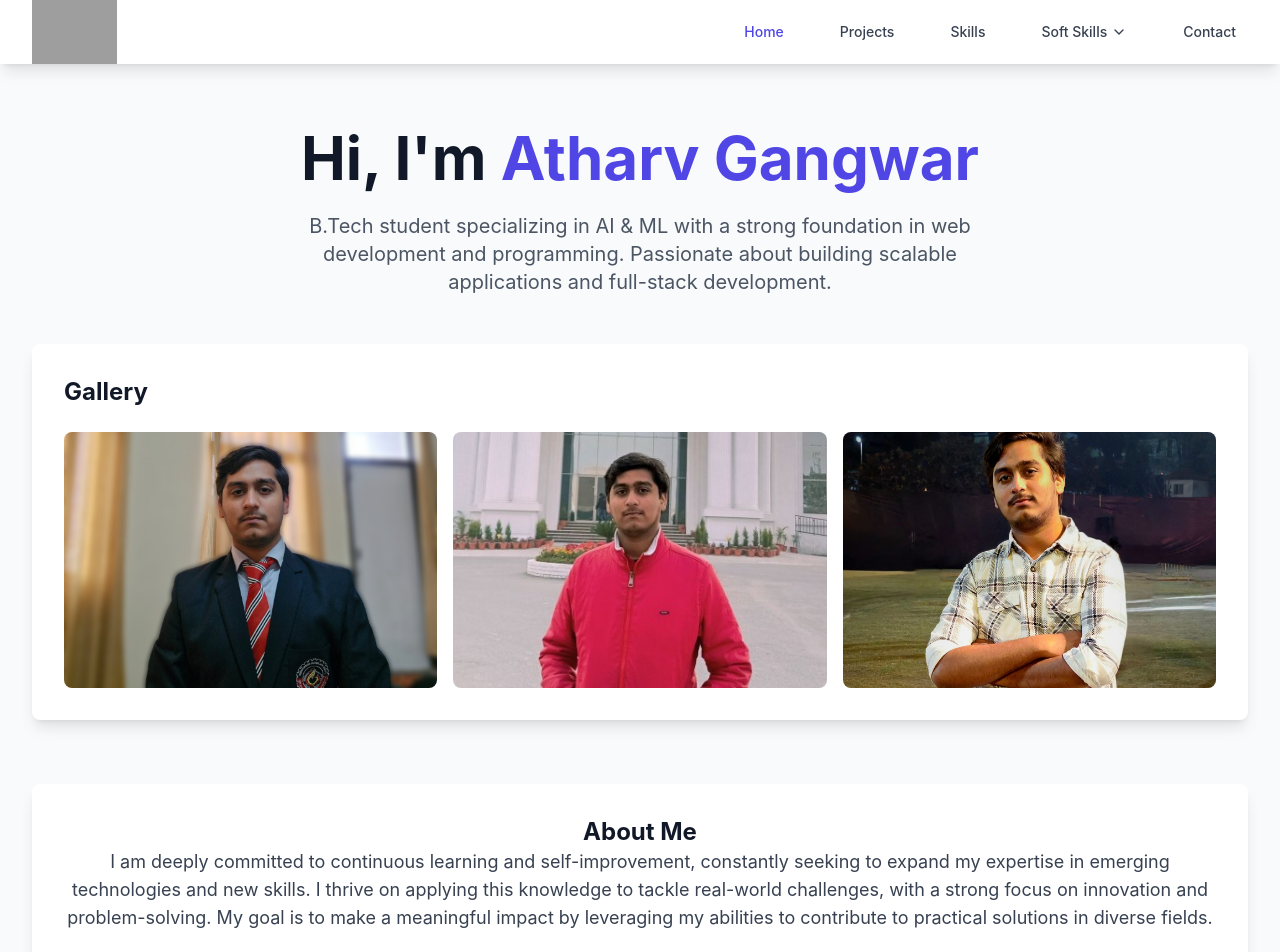
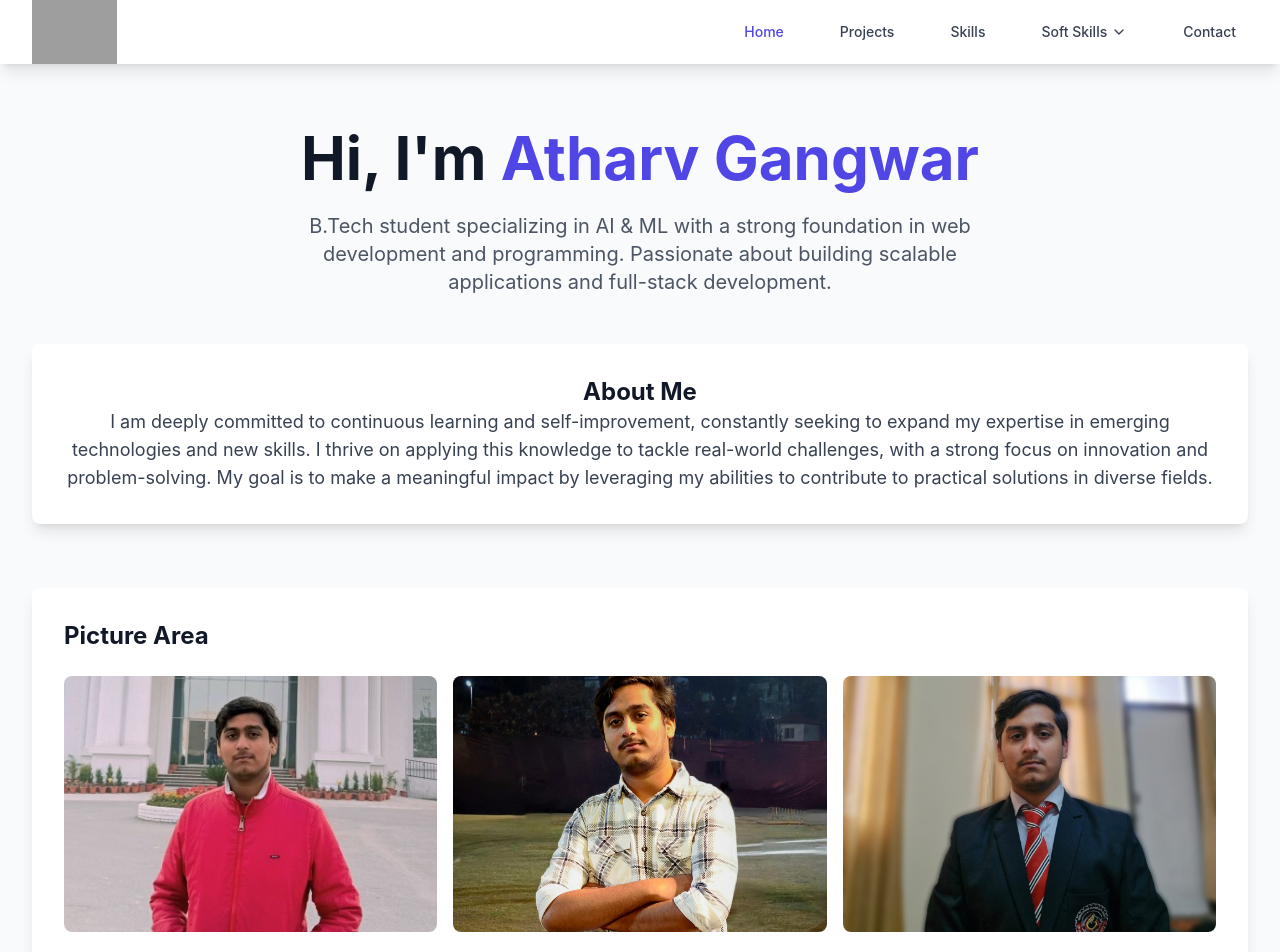
Before and after one commit to AtharvGangwar48/AboutAtharv, a React (Vite) app: page / in a window 1280 px wide. Shown: the top 952 px of the page. Built offline with nearby package versions, Linux system fonts and the light colour scheme; grey boxes are pictures that could not be loaded.

Commit message:
Update Home.tsx

```diff
--- a/src/pages/Home.tsx
+++ b/src/pages/Home.tsx
@@ -44,16 +44,6 @@ function Home() {
         </p>
       </motion.div>
 
-      {/* Gallery Section */}
-      <motion.div className="bg-white rounded-lg shadow-lg p-8 mb-16">
-        <h2 className="text-2xl font-bold text-gray-900 mb-6">Gallery</h2>
-        <div className="grid grid-cols-1 sm:grid-cols-2 md:grid-cols-3 gap-4">
-          <img src="/images/pic2.jpeg" alt="Project Image 1" className="w-full h-64 object-cover rounded-lg" />
-          <img src="/images/pic1.jpeg" alt="Project Image 2" className="w-full h-64 object-cover rounded-lg" />
-          <img src="/images/pic3.jpeg" alt="Project Image 3" className="w-full h-64 object-cover rounded-lg" />
-        </div>
-      </motion.div>
-
       {/* Bio Section */}
       <motion.div className="bg-white rounded-lg shadow-lg p-8 mb-16 text-center">
         <h2 className="text-2xl font-bold text-gray-900">About Me</h2>
@@ -61,6 +51,18 @@ function Home() {
           I am deeply committed to continuous learning and self-improvement, constantly seeking to expand my expertise in emerging technologies and new skills. I thrive on applying this knowledge to tackle real-world challenges, with a strong focus on innovation and problem-solving. My goal is to make a meaningful impact by leveraging my abilities to contribute to practical solutions in diverse fields.
         </p>
       </motion.div>
+
+
+      {/* Gallery Section */}
+      <motion.div className="bg-white rounded-lg shadow-lg p-8 mb-16">
+        <h2 className="text-2xl font-bold text-gray-900 mb-6">Picture Area</h2>
+        <div className="grid grid-cols-1 sm:grid-cols-2 md:grid-cols-3 gap-4">
+          <img src="/images/pic1.jpeg" alt="Project Image 1" className="w-full h-64 object-cover rounded-lg" />
+          <img src="/images/pic3.jpeg" alt="Project Image 2" className="w-full h-64 object-cover rounded-lg" />
+          <img src="/images/pic2.jpeg" alt="Project Image 3" className="w-full h-64 object-cover rounded-lg" />
+        </div>
+      </motion.div>
+
 
       {/* Education Section */}
       <motion.div className="bg-white rounded-lg shadow-lg p-8 mb-16">
```
